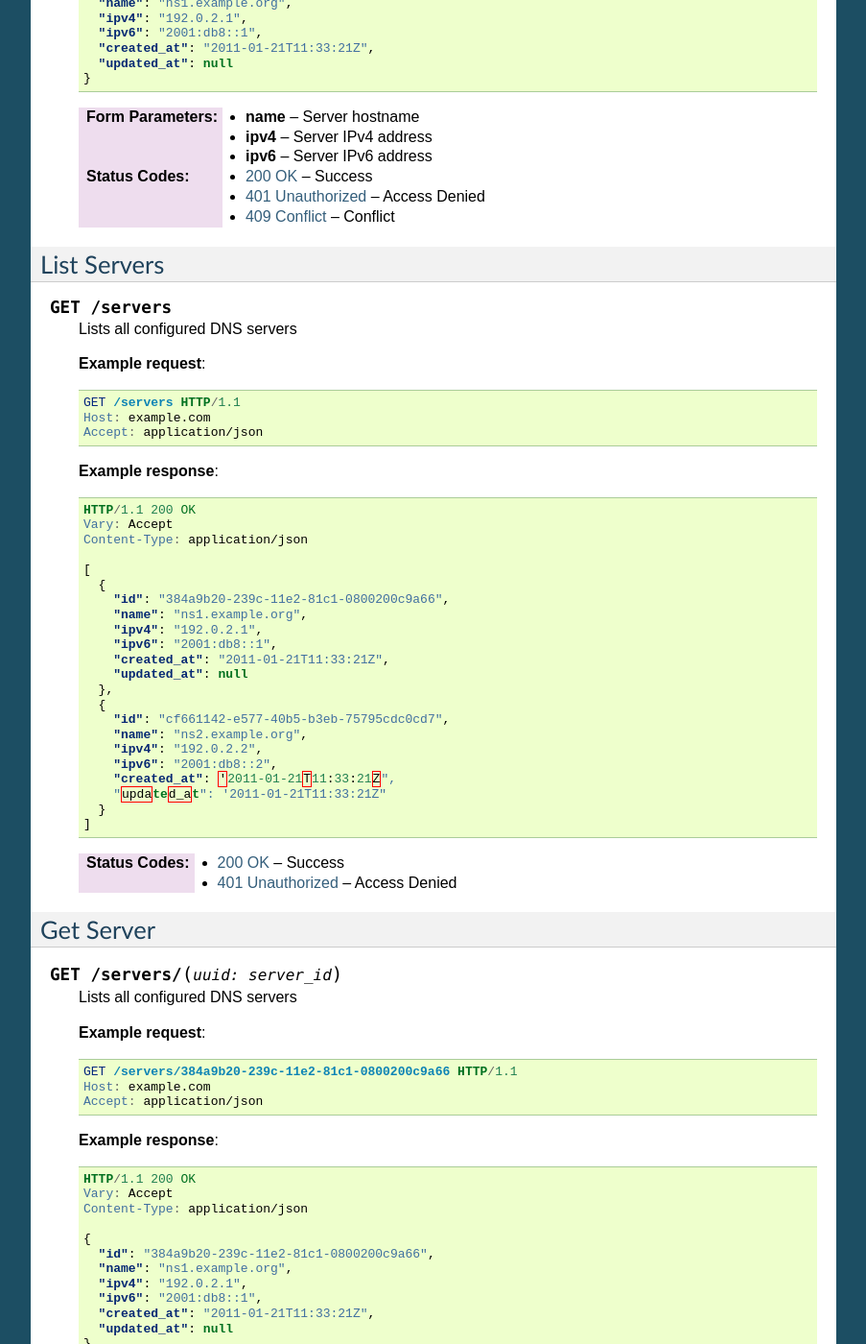
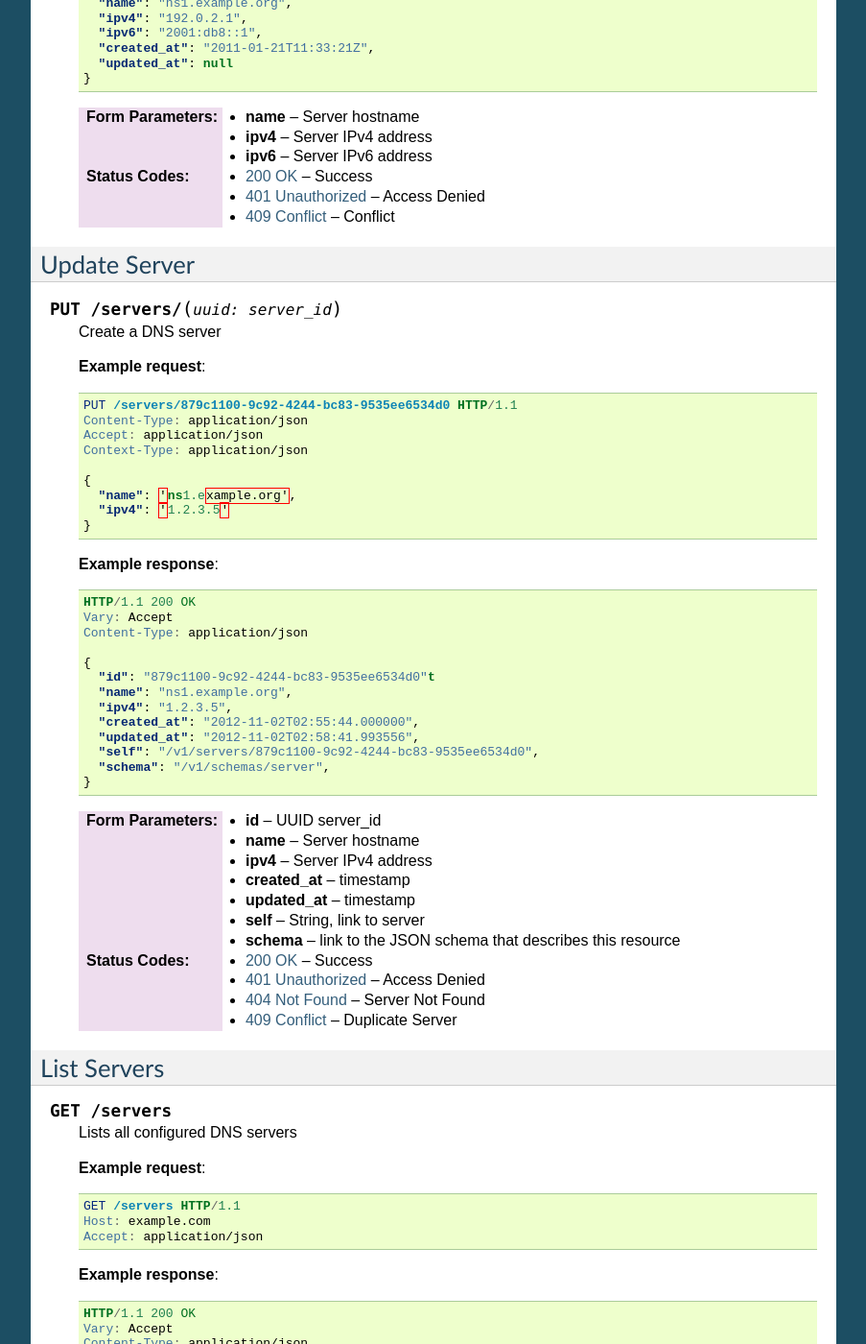
Before and after one commit to openstack/designate, a Sphinx documentation site: the page built from doc/source/rest/servers.rst, in a window 1280 px wide and 1400 px high, scrolled down 680 px. Shown: the whole window at 96% size, without its empty margins (198-1101 px from the left). Built offline with Sphinx 7.4.7, drawn with Linux system fonts in a browser that asks for light colours; the version number could not be read and is left out; some of the changed text lies outside the part shown.

```diff
--- a/doc/source/rest/servers.rst
+++ b/doc/source/rest/servers.rst
@@ -55,6 +55,57 @@ Create Server
    :statuscode 409: Conflict
 
 
+Update Server
+-------------
+
+.. http:put:: /servers/(uuid:server_id)
+
+   Create a DNS server
+
+   **Example request**:
+
+   .. sourcecode:: http
+
+      PUT /servers/879c1100-9c92-4244-bc83-9535ee6534d0 HTTP/1.1
+      Content-Type: application/json
+      Accept: application/json
+      Context-Type: application/json
+
+      {
+        "name": 'ns1.example.org',
+        "ipv4": '1.2.3.5'
+      }
+
+   **Example response**:
+
+   .. sourcecode:: http
+
+      HTTP/1.1 200 OK
+      Vary: Accept
+      Content-Type: application/json
+
+      {
+        "id": "879c1100-9c92-4244-bc83-9535ee6534d0"t
+        "name": "ns1.example.org",
+        "ipv4": "1.2.3.5",
+        "created_at": "2012-11-02T02:55:44.000000",
+        "updated_at": "2012-11-02T02:58:41.993556",
+        "self": "/v1/servers/879c1100-9c92-4244-bc83-9535ee6534d0",
+        "schema": "/v1/schemas/server",
+      }
+
+   :form id: UUID server_id
+   :form name: Server hostname
+   :form ipv4: Server IPv4 address
+   :form created_at: timestamp
+   :form updated_at: timestamp
+   :form self: String, link to server
+   :form schema: link to the JSON schema that describes this resource
+   :statuscode 200: Success
+   :statuscode 401: Access Denied
+   :statuscode 404: Server Not Found
+   :statuscode 409: Duplicate Server
+
 List Servers
 ------------
 
@@ -97,6 +148,12 @@ List Servers
         }
       ]
 
+   :form id: UUID server_id
+   :form name: Server hostname
+   :form ipv4: Server IPv4 address
+   :form ipv6: Server IPv6 address
+   :form created_at: timestamp
+   :form updated_at: timestamp
    :statuscode 200: Success
    :statuscode 401: Access Denied
 
@@ -134,6 +191,38 @@ Get Server
 
    :param server_id: The server's unique id
    :type server_id: uuid
+   :form name: Server hostname
+   :form ipv4: Server IPv4 address
+   :form ipv6: Server IPv6 address
+   :form created_at: timestamp
+   :form updated_at: timestamp
    :statuscode 200: Success
    :statuscode 401: Access Denied
    :statuscode 404: Not Found
+
+Delete Server
+-------------
+
+.. http:delete:: /servers/(uuid:server_id)
+
+   Deletes a specified server
+
+  **Example request**:
+
+  .. sourcecode:: http
+
+     DELETE /servers/5d1d7879-b778-4f77-bb95-02f4a5a224d8 HTTP/1.1
+     Host: example.com
+
+  **Example response**
+
+  .. sourcecode:: http
+
+      HTTP/1.1 200 OK
+      Content-Type: text/html; charset=utf-8
+      Content-Length: 0
+      Date: Thu, 01 Nov 2012 10:00:00 GMT
+
+   :statuscode 200: Success
+   :statuscode 401: Access Denied
+   :statuscode 404: Not Found
```
Also changed, not shown: doc/source/rest/domains.rst (added, +256 -0 lines), doc/source/rest/records.rst (added, +229 -0 lines), 1 other file.
